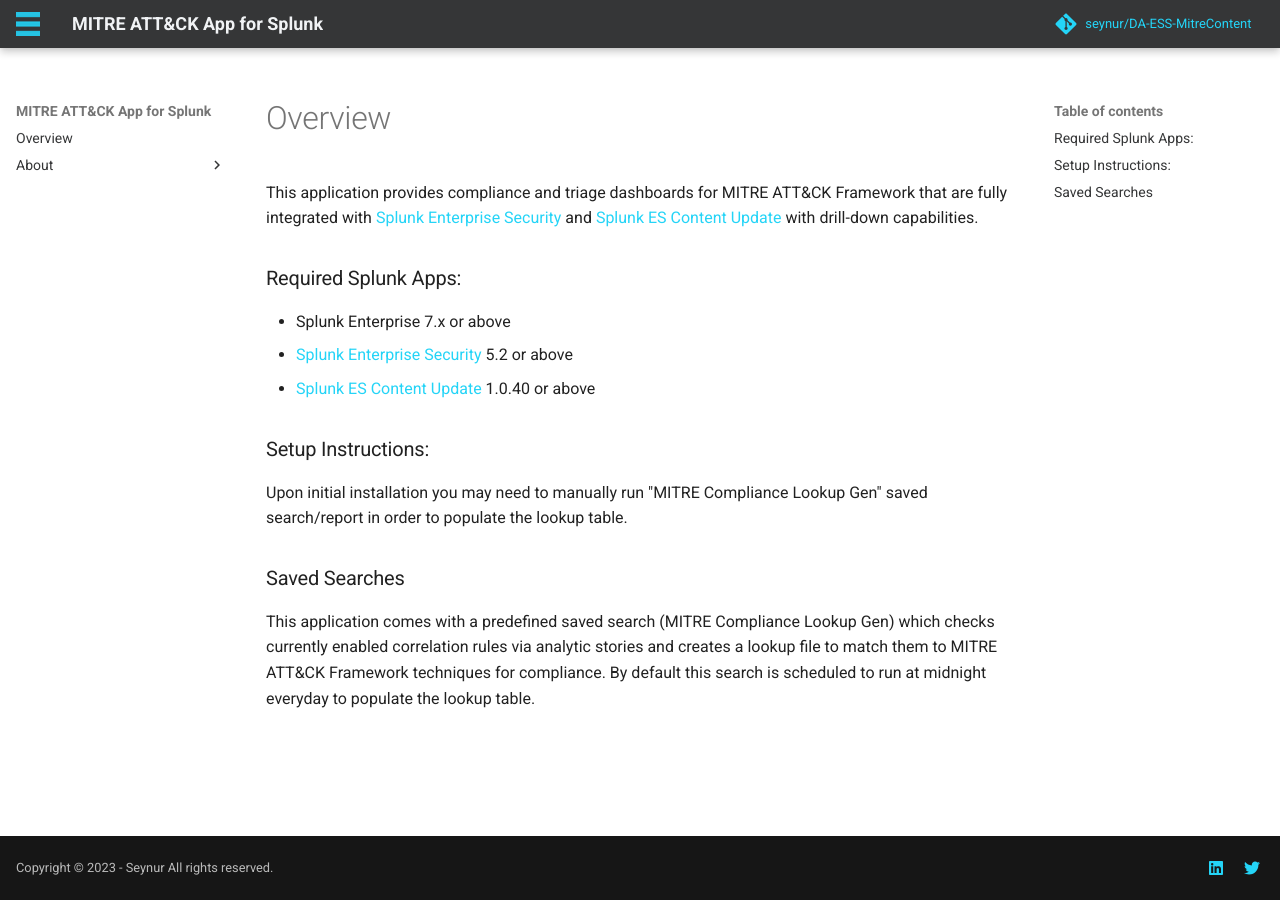
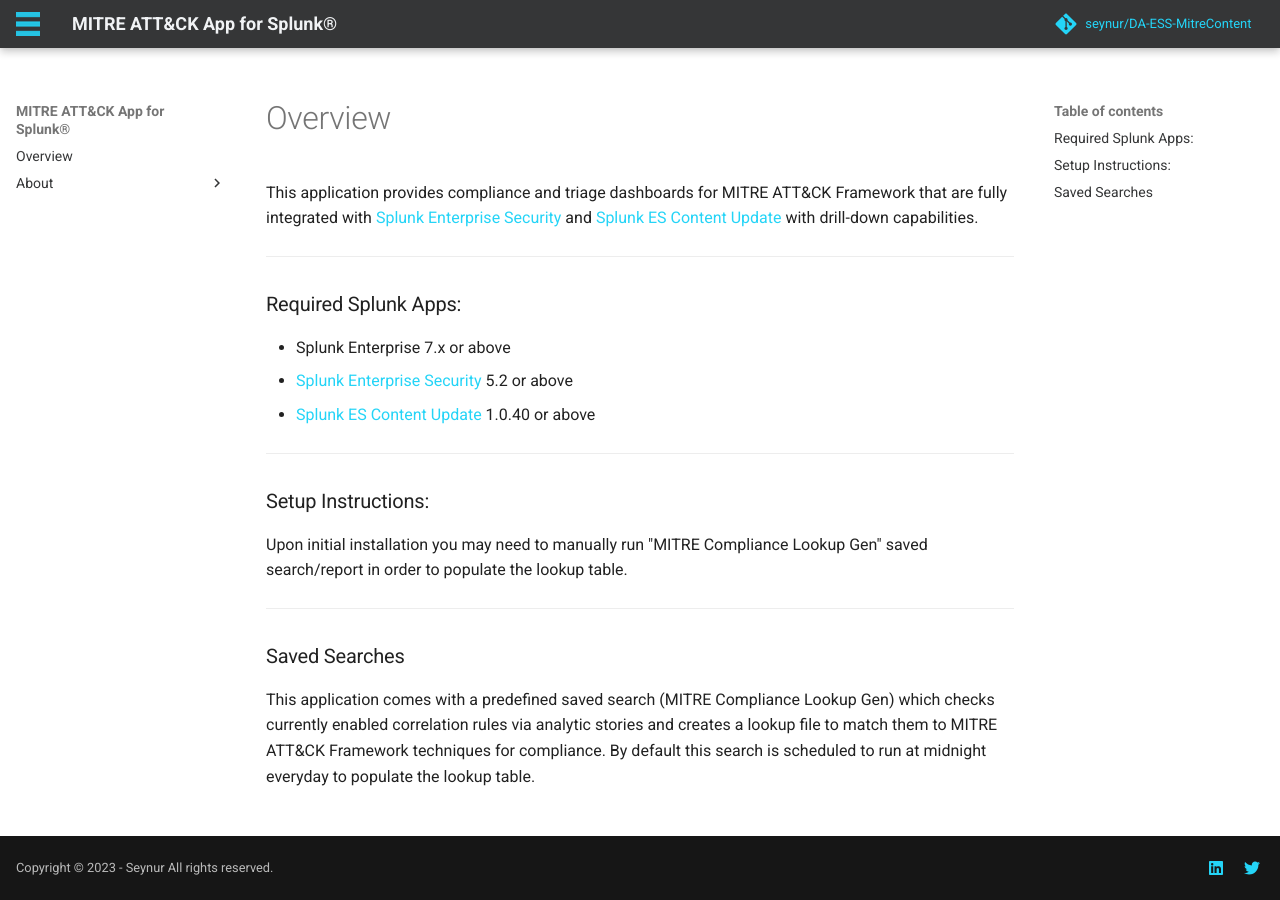
Before and after one commit to Oykucann/mitre-app-for-splunk-docs, an MkDocs documentation site: the page built from docs/index.md, in a window 1280 px wide. Built offline with MkDocs 1.6.1 and Material for MkDocs 9.7.7, drawn with Linux system fonts in a browser that asks for light colours; comment, search, counter and statistics services are not loaded; the version menu is left out; some of the changed lines change nothing that is shown.

Commit message:
update spaces

```diff
--- a/mkdocs.yml
+++ b/mkdocs.yml
@@ -1,4 +1,4 @@
-site_name: MITRE ATT&CK App for Splunk
+site_name: MITRE ATT&CK App for Splunk&reg;
 # Repository
 repo_name: seynur/DA-ESS-MitreContent
 repo_url: https://github.com/seynur/DA-ESS-MitreContent
```
Also changed, not shown: docs/index.md (+9 -0 lines).
